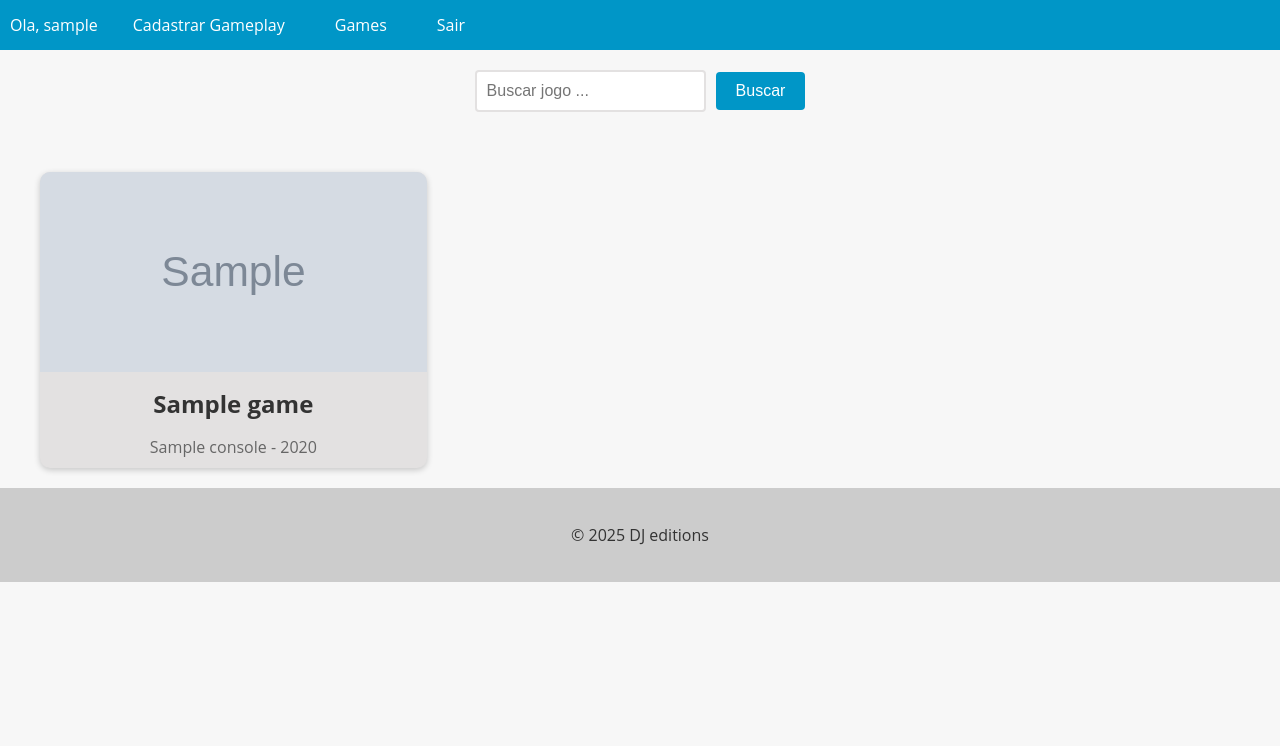
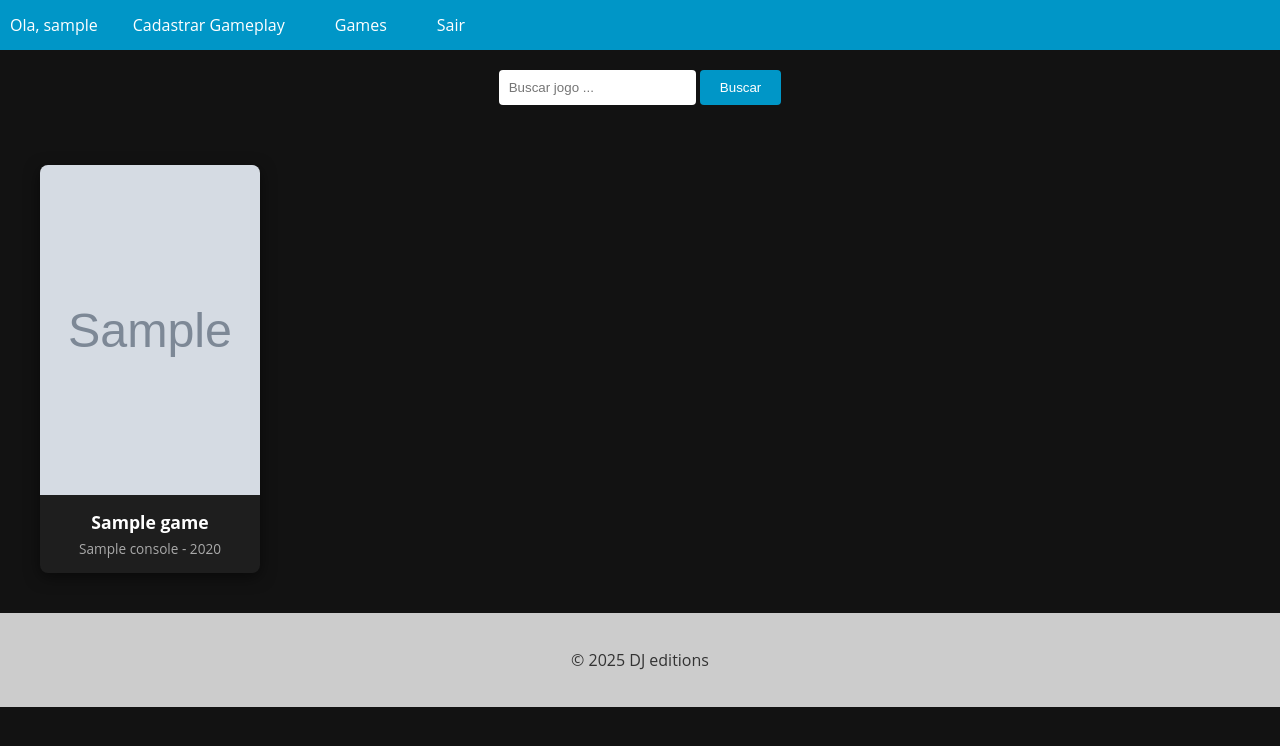
Before and after one commit to djalmajr07/game_plau, a Django app: page /games/ in a window 1280 px wide. Shown: the top 746 px of the page. Run offline with Django 5.2, Linux system fonts and the light colour scheme; a user stored in the database is signed in; tables that the repository leaves empty hold one stand-in row (values such as "Sample post"); grey boxes marked "Sample" are stand-in pictures.

Commit message:
feat: Update game creation and migration
- Modified NewGameCreateView to limit fields to 'title', 'console', and 'status', and set the owner to the current user upon form submission.
- Added a new migration to remove the 'photo' field from the Game model, introduce a 'photo_url' field, and alter the 'rating' and 'status' fields for better data handling.
- Updated dependencies in pyproject.toml to include 'requests' and adjusted poetry.lock for new package versions.

```diff
--- a/games/models.py
+++ b/games/models.py
@@ -1,5 +1,6 @@
 from django.db import models
 from django.conf import settings
+import requests
 
 class Console(models.Model):
     id = models.AutoField(primary_key=True)
@@ -16,7 +17,6 @@ class GameStatus(models.Model):
         return self.status
 
 class Game(models.Model):
-    # Django adds id automatically, but keeping it manual is fine!
     id = models.AutoField(primary_key=True)
     owner = models.ForeignKey(
         settings.AUTH_USER_MODEL,
@@ -24,22 +24,19 @@ class Game(models.Model):
         related_name='games'
     )
     title = models.CharField(max_length=200)
-    # Changed related_name to 'games' for better backward-querying
     console = models.ForeignKey(
         Console,
         on_delete=models.PROTECT,
         related_name='games'
     )
-    # Changed upload_to for cleaner file structure
-    photo = models.ImageField(upload_to='media/', blank=True, null=True)
-    rating = models.FloatField(blank=True, null=True)
+    photo_url = models.URLField(max_length=500, blank=True, null=True)
+    rating = models.IntegerField(blank=True, null=True)
     status = models.ForeignKey(
         GameStatus,
         on_delete=models.PROTECT,
-        related_name='game_statuses'
+        related_name='media'
     )
     release_year = models.IntegerField(blank=True, null=True)
-
     landingpage_game = models.BooleanField(
         default=False,
         help_text="Add the game to landing page?"
@@ -48,30 +45,65 @@ class Game(models.Model):
     def __str__(self):
         return f"{self.title} ({self.console})"
 
+    # --- THE FIX IS HERE ---
+    def save(self, *args, **kwargs):
+        # Only run if no URL is provided
+        if not self.photo_url:
+            print(f"--- Automated Search Starting for: {self.title} ---")
+            try:
+                image_link = self.fetch_igdb_cover()
+                if image_link:
+                    self.photo_url = image_link
+                    print(f"--- Found Cover: {image_link} ---")
+            except Exception as e:
+                print(f"Search failed: {e}")
 
-# class GameLog(models.Model):
-#     id = models.AutoField(primary_key=True)
-#     game = models.ForeignKey(Game, on_delete=models.CASCADE, related_name='logs')
-#     date_played = models.DateField()
-#     hours_played = models.FloatField(blank=True, null=True)
-#     score = models.IntegerField(blank=True, null=True)
-#     notes = models.TextField(blank=True, null=True)
-#     screenshot = models.ImageField(upload_to='screenshots/', blank=True, null=True)
-#     created_at = models.DateTimeField(auto_now_add=True)
+        super().save(*args, **kwargs)
 
-#     class Meta:
-#         ordering = ['-date_played']
+    # Move this out of the save() method (Shift-Tab)
+    def fetch_igdb_cover(self):
+        client_id = getattr(settings, 'IGDB_CLIENT_ID', None)
+        client_secret = getattr(settings, 'IGDB_CLIENT_SECRET', None)
 
-#     def __str__(self):
-#         return f'{self.game.title} - {self.date_played}'
+        if not client_id or not client_secret:
+            print("ERROR: IGDB credentials not configured in settings.py")
+            return None
 
-# class GameInventory(models.Model):
-#     games_count = models.IntegerField()
-#     games_value = models.FloatField()
-#     created_at = models.DateTimeField(auto_now_add=True)
+        try:
+            # 1. Get Access Token
+            auth_url = 'https://id.twitch.tv/oauth2/token'
+            auth_params = {
+                'client_id': client_id,
+                'client_secret': client_secret,
+                'grant_type': 'client_credentials'
+            }
+            auth_res = requests.post(auth_url, params=auth_params)
+            auth_res.raise_for_status()
+            token = auth_res.json().get('access_token')
 
-#     class Meta:
-#         ordering = ['-created_at']
+            if not token:
+                return None
 
-#     def __str__(self):
-#         return f'{self.games_count} - {self.games_value}'
+            # 2. Search IGDB
+            headers = {
+                'Client-ID': client_id,
+                'Authorization': f'Bearer {token}',
+            }
+
+            # Use 'search' for broad matching (like Backloggd does)
+            query = f'search "{self.title}"; fields cover.image_id; limit 1;'
+            response = requests.post('https://api.igdb.com/v4/games', headers=headers, data=query)
+            response.raise_for_status()
+            data = response.json()
+
+            if data and 'cover' in data[0]:
+                image_id = data[0]['cover']['image_id']
+                # Backloggd uses vertical covers, so we use t_cover_big
+                return f"https://images.igdb.com/igdb/image/upload/t_cover_big/{image_id}.jpg"
+            else:
+                print(f"No results for {self.title}")
+
+        except Exception as e:
+            print(f"IGDB Request Failed: {e}")
+
+        return None
--- a/games/templates/home.html
+++ b/games/templates/home.html
@@ -2,93 +2,54 @@
 
 {% block content %}
 <style>
-    /* I changed .car-grid to .game-grid to match your HTML below */
+    body { background-color: #121212; color: white; }
+
     .game-grid {
       display: grid;
-      grid-template-columns: repeat(3, 1fr);
-      gap: 20px;
+      grid-template-columns: repeat(auto-fill, minmax(200px, 1fr));
+      gap: 25px;
       margin: 0 auto;
       max-width: 1200px;
-      padding: 20px;
+      padding: 40px 20px;
+      align-items: start; /* Fixes the giant gray space issue */
     }
 
-    /* I changed .car-card to .game-card for better naming */
     .game-card {
-      background-color: #e3e1e1;
-      box-shadow: 0 2px 6px rgba(0, 0, 0, 0.2);
-      border-radius: 10px;
+      background-color: #1e1e1e;
+      box-shadow: 0 4px 15px rgba(0, 0, 0, 0.5);
+      border-radius: 8px;
       overflow: hidden;
       text-align: center;
-      transition: all 0.3s ease;
-      height: 100%; /* Ensures all cards in a row are the same height */
+      transition: transform 0.2s ease;
+      height: auto;
     }
 
-    .game-card:hover {
-        cursor: pointer;
-        box-shadow: 0 4px 10px rgba(0, 0, 0, 0.4);
-        transform: translateY(-2px);
+    .game-card:hover { transform: scale(1.03); }
+
+    .game-cover {
+      width: 100%;
+      aspect-ratio: 2/3;
+      object-fit: cover;
+      display: block;
     }
 
-    .game-card img {
-      width: 100%;
-      height: 200px;
-      object-fit: cover;
-    }
+    .card-body { padding: 15px; }
 
     .game-card h2 {
-      font-size: 1.5rem;
-      margin: 10px;
-      color: #333; /* Keeps title visible inside the link */
+      font-size: 1.1rem;
+      margin: 0 0 5px 0;
+      color: #fff;
     }
 
     .game-card p {
-      font-size: 1rem;
-      margin-bottom: 10px;
-      color: #666;
+      font-size: 0.85rem;
+      color: #aaa;
+      margin: 0;
     }
 
-    @media (max-width: 768px) {
-      .game-grid {
-        grid-template-columns: repeat(2, 1fr);
-      }
-    }
-
-    @media (max-width: 480px) {
-      .game-grid {
-        grid-template-columns: 1fr;
-      }
-    }
-
-    /* Search Form Styling */
-    form {
-        display: flex;
-        justify-content: center;
-        align-items: center;
-        margin-bottom: 20px;
-        padding: 20px;
-    }
-
-    input[type="text"] {
-        padding: 10px;
-        font-size: 16px;
-        border: 2px solid #e3e1e1;
-        border-radius: 4px;
-        margin-right: 10px;
-    }
-
-    button[type="submit"] {
-        background-color: #0096c7;
-        color: #fff;
-        border: none;
-        padding: 10px 20px;
-        font-size: 16px;
-        border-radius: 4px;
-        cursor: pointer;
-    }
-
-    a {
-      text-decoration: none;
-    }
+    form { padding: 20px; text-align: center; }
+    input[type="text"] { padding: 10px; border-radius: 4px; border: none; }
+    button { background-color: #0096c7; color: white; border: none; padding: 10px 20px; border-radius: 4px; cursor: pointer; }
 </style>
 
 <form method="GET" action="{% url 'game_list' %}">
@@ -97,22 +58,22 @@
 </form>
 
 <div class="game-grid">
-    {% if games %}
     {% for game in games %}
-        <a href="{% url 'game_detail' game.pk %}">
+    <a href="{% url 'game_detail' game.pk %}" style="text-decoration: none;">
         <div class="game-card">
-            {% if game.photo %}
-              <img src="{{ game.photo.url }}" alt="{{ game.title }} - {{ game.console }}">
+            {% if game.photo_url %}
+                <img class="game-cover" src="{{ game.photo_url }}" alt="{{ game.title }}">
             {% else %}
-              <img src="https://via.placeholder.com/300x200?text=No+Image" alt="{{ game.title }} - {{ game.console }}">
+                <img class="game-cover" src="https://via.placeholder.com/300x450?text=No+Cover" alt="No Cover">
             {% endif %}
+            <div class="card-body">
                 <h2>{{ game.title }}</h2>
-            <p>{{ game.console }} - {{ game.release_year }}</p>
+                <p>{{ game.console.name }} {% if game.release_year %}- {{ game.release_year }}{% endif %}</p>
+            </div>
         </div>
     </a>
+    {% empty %}
+    <p style="grid-column: 1/-1; text-align: center;">Nenhum jogo encontrado.</p>
     {% endfor %}
-    {% else %}
-      <p style="grid-column: 1 / -1; text-align: center;">Nenhum jogo encontrado.</p>
-    {% endif %}
 </div>
 {% endblock %}
--- a/games/views.py
+++ b/games/views.py
@@ -18,10 +18,13 @@ class GameListView(LoginRequiredMixin, ListView):
 
 class NewGameCreateView(LoginRequiredMixin, CreateView):
     model = Game
-    fields = ['title', 'console', 'release_year', 'photo', 'rating', 'status']
+    fields = ['title', 'console', 'status']
     template_name = 'new_game_log.html'
     success_url = reverse_lazy('game_list')
 
+    def form_valid(self, form):
+        form.instance.owner = self.request.user
+        return super().form_valid(form)
 
 class GameDetailView(LoginRequiredMixin, DetailView):
     model = Game
--- a/pyproject.toml
+++ b/pyproject.toml
@@ -11,7 +11,8 @@ dependencies = [
     "django (>=6.0.1,<7.0.0)",
     "pillow (>=12.1.0,<13.0.0)",
     "python-dotenv (>=1.2.1,<2.0.0)",
-    "psycopg2 (>=2.9.11,<3.0.0)"
+    "psycopg2 (>=2.9.11,<3.0.0)",
+    "requests (>=2.32.5,<3.0.0)"
 ]
 
 
```
Also changed, not shown: app/settings.py (+10 -4 lines), app/templates/landing_page.html (+13 -2 lines), games/templates/game_detail.html (+11 -11 lines), games/migrations/0005_remove_game_photo_game_photo_url_alter_game_rating_and_more.py (added), 1 other file. Lines whose indentation alone changed are shown as unchanged.
